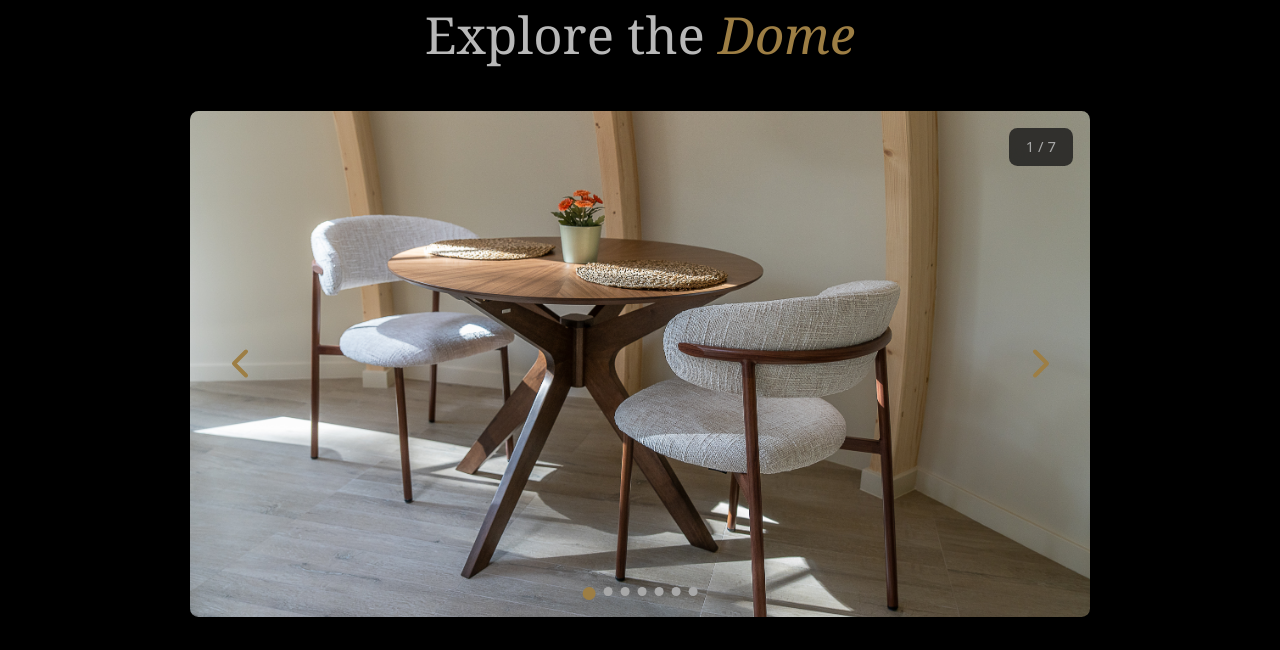
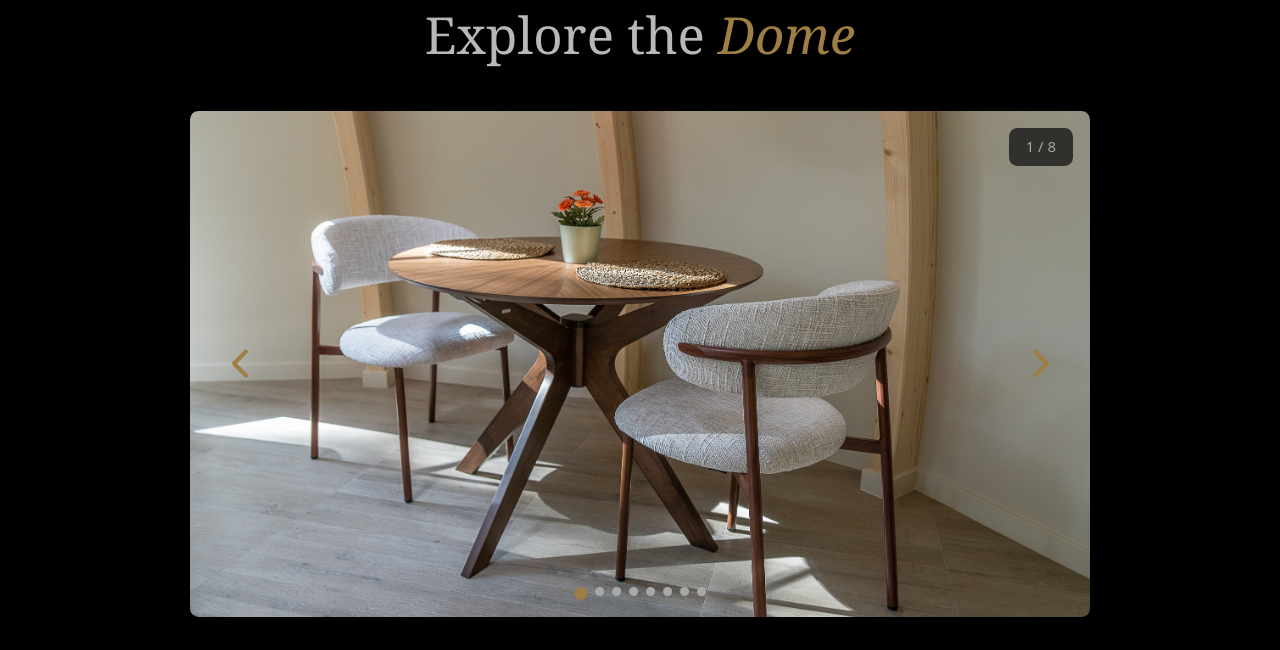
Before and after one commit to TNLConsulting/escapia, a Next.js app: page / in a window 1280 px wide. Shown: the part 2880-3530 px from the top of the page. Built offline with nearby package versions, Linux system fonts and the light colour scheme.

Commit message:
Add smart control panel detail photo to gallery

```diff
--- a/src/components/Gallery.tsx
+++ b/src/components/Gallery.tsx
@@ -17,6 +17,7 @@ export function Gallery() {
     "/gallery-05.jpg",
     "/gallery-11.jpg",
     "/gallery-12.jpg",
+    "/gallery-13.jpg",
   ];
 
   const handlePrevious = () => {
```
Also changed, not shown: 1 other file (tests, documents, lock files or other folders).
